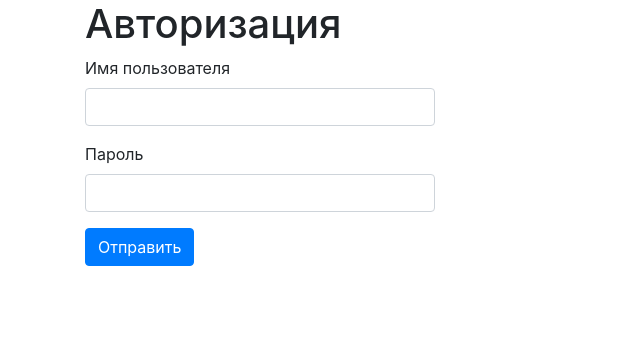
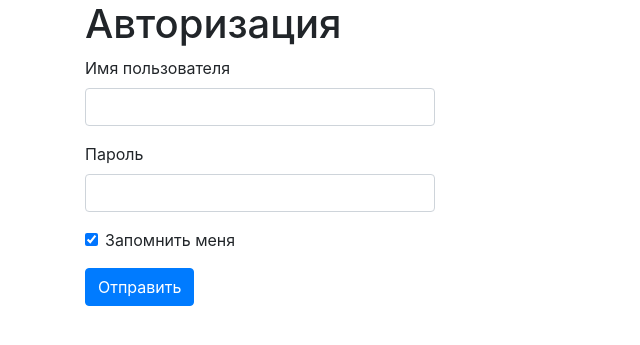
Before and after one commit to ZDaria/learn_python, a Flask app: page /login in a window 1280 px wide. Shown: the top 345 px of the page, without its empty margins (0-640 px from the left). Run offline with Flask 2, Linux system fonts and the light colour scheme; some libraries are stand-ins or nearby versions.

Commit message:
Were added boolean field "Remember me"

```diff
--- a/learn_web/webapp/__init__.py
+++ b/learn_web/webapp/__init__.py
@@ -1,5 +1,6 @@
 from flask import Flask, render_template, flash, url_for, redirect
-from flask_login import LoginManager, current_user, login_required, login_user, logout_user
+from flask_login import LoginManager, current_user, login_required, \
+    login_user, logout_user
 
 from .forms import LoginForm
 from .weather import weather_by_city
@@ -27,7 +28,7 @@ def create_app():
         weather = weather_by_city(app.config['WEATHER_SITY'])
         news_list = News.query.order_by(News.published.desc()).all()
         return render_template('index.html', page_title=page_title,
-                              weather=weather, news_list=news_list)
+                               weather=weather, news_list=news_list)
 
     @app.route('/login')
     def login():
--- a/learn_web/webapp/forms.py
+++ b/learn_web/webapp/forms.py
@@ -1,5 +1,5 @@
 from flask_wtf import FlaskForm
-from wtforms import StringField, PasswordField, SubmitField
+from wtforms import BooleanField, StringField, PasswordField, SubmitField
 from wtforms.validators import DataRequired
 
 
@@ -8,4 +8,6 @@ class LoginForm(FlaskForm):
                            render_kw={"class": "form-control"})
     password = PasswordField("Пароль",validators=[DataRequired()],
                              render_kw={"class": "form-control"})
+    remember_me = BooleanField("Запомнить меня", default=True,
+                               render_kw={'class': "form-check-input"})
     submit = SubmitField("Отправить", render_kw={"class": "btn btn-primary"})
--- a/learn_web/webapp/templates/login.html
+++ b/learn_web/webapp/templates/login.html
@@ -32,6 +32,10 @@
                         {{ form.password.label }} <br>
                         {{ form.password() }}
                     </div>
+                    <div class="form-group form-check">
+                        {{ form.remember_me() }}
+                        {{ form.remember_me.label(class_='form-check-label') }}
+                    </div>
                     {{ form.submit() }}
                 </form>
             </div>
```
